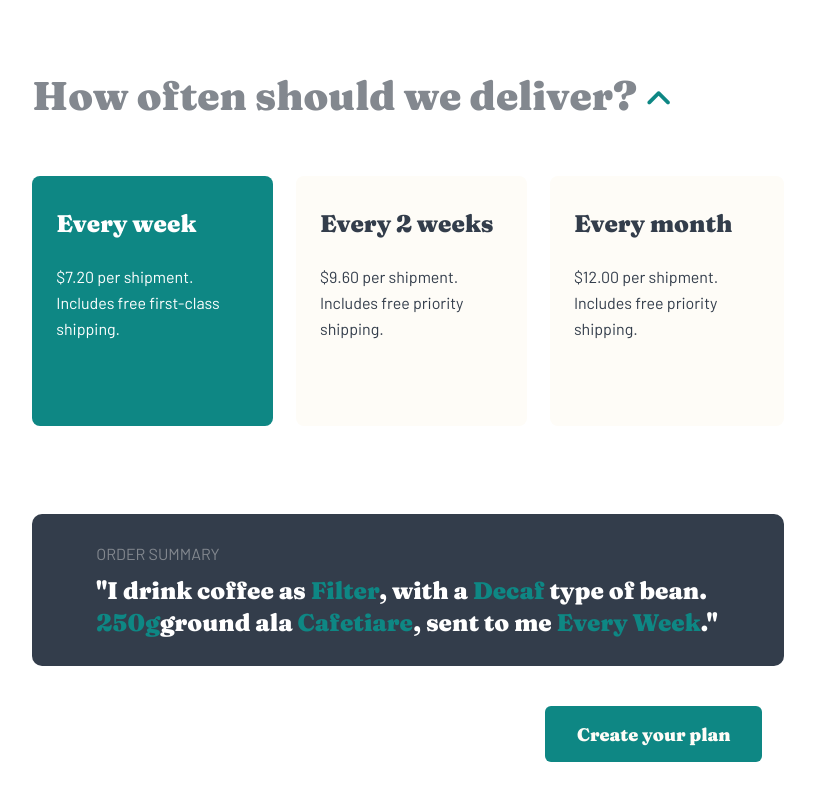
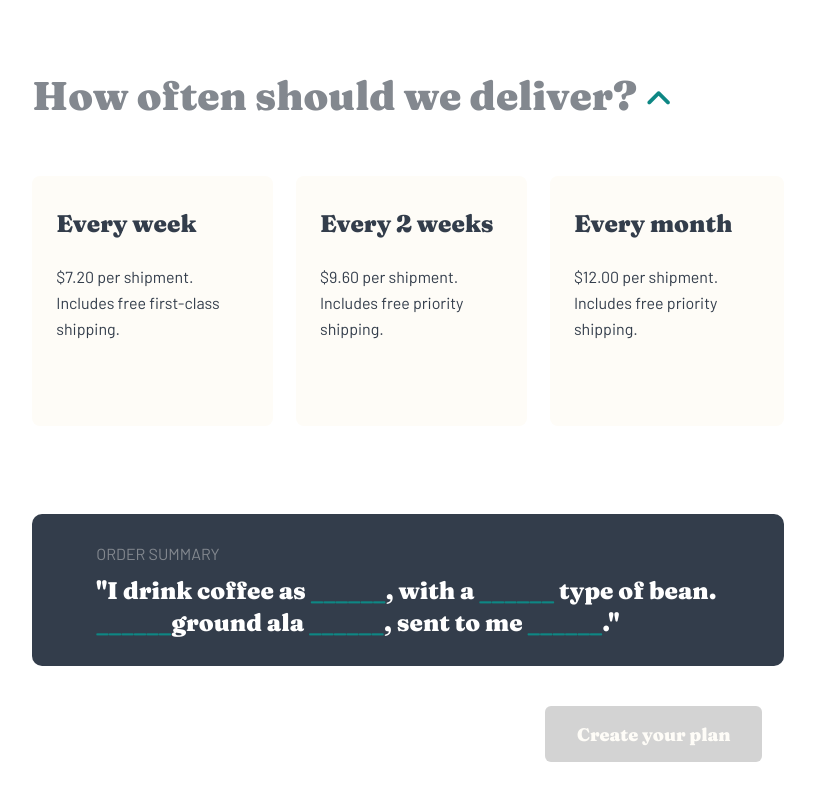
Before and after one commit to iampayalg/coffee-website, a plain HTML site: page createplan.html in a window 1280 px wide. Shown: the part 3207-4007 px from the top of the page, without its empty margins (411-1226 px from the left). Drawn offline with Linux system fonts and the light colour scheme.

Commit message:
css file

```diff
--- a/createplan.html
+++ b/createplan.html
@@ -84,7 +84,6 @@
             <h4>Deliveries</h4>
         </a>
 
-
     </div>
     <div class="qsn-cards">
 
@@ -104,8 +103,6 @@
                     <p>Dense and finely ground beans for an intense, flavorful experience</p>
                 </div>
             </div>
-
-
 
         <div class="qsn-card2 card-container ">
             <h2>What type of coffee?<a href="#"><i class="fa-solid fa-angle-up plan-icons"></i></a></h2>
@@ -180,7 +177,7 @@
         </div>
         <div class="order-summary">
             <p>ORDER SUMMARY</p>
-            <h4>"I drink coffee as <span>Filter</span>, with a <span>Decaf</span> type of bean. <span>250g</span>ground ala <span>Cafetiare</span>, sent to me <span>Every Week</span>."</h4>
+            <h4>"I drink coffee as <span>______</span>, with a <span>______</span> type of bean. <span>______</span>ground ala <span>______</span>, sent to me <span>______</span>."</h4>
         </div>
         <button  class="order-summary-btn">Create your plan</button>
     </div>
@@ -203,7 +200,8 @@
         <i class="fa-brands fa-instagram"></i>
     </div>
 </footer>
+    </div>
 
-    </div>
+    <script src="index.js"></script>
 </body>
 </html>
--- a/style/style.css
+++ b/style/style.css
@@ -464,20 +464,13 @@ a {
     border-radius: 8px;
     color: var(--darkgreyblue);
     padding: 32px 24px 84px;
+    background-color: var(--lightcream);
 }
 .ans:hover {
     background-color: var(--paleorange);
 }
 .ans h4 {
     margin-bottom: 24px;
-}
-.capsule , .espresso , .singleorigin, .blended , .quantity500, .quantity1000, .wholebean, .Filter, .weeks, .month {
-    background-color: var(--lightcream);
-}
-
-.filter , .decaf, .quantity250, .cafetiere, .week{
-    background-color: var(--darkcyan);
-    color: white;
 }
 
 .order-summary {
@@ -497,7 +490,7 @@ a {
 .order-summary-btn {
     margin-left: 513px;
     margin-top: 40px;
-    background-color: var(--darkcyan);
+    background-color: lightgrey;
     color: var(--lightcream);
     border-radius: 6px;
     width: 217px;
@@ -510,8 +503,6 @@ a {
     background-color: #66D2CF;
     cursor: pointer;
 }
-
-
 
 
 /*              footer style             */
```
Also changed, not shown: aboutus.html (+1 -1 lines), index.html (+2 -0 lines), index.js (added).
